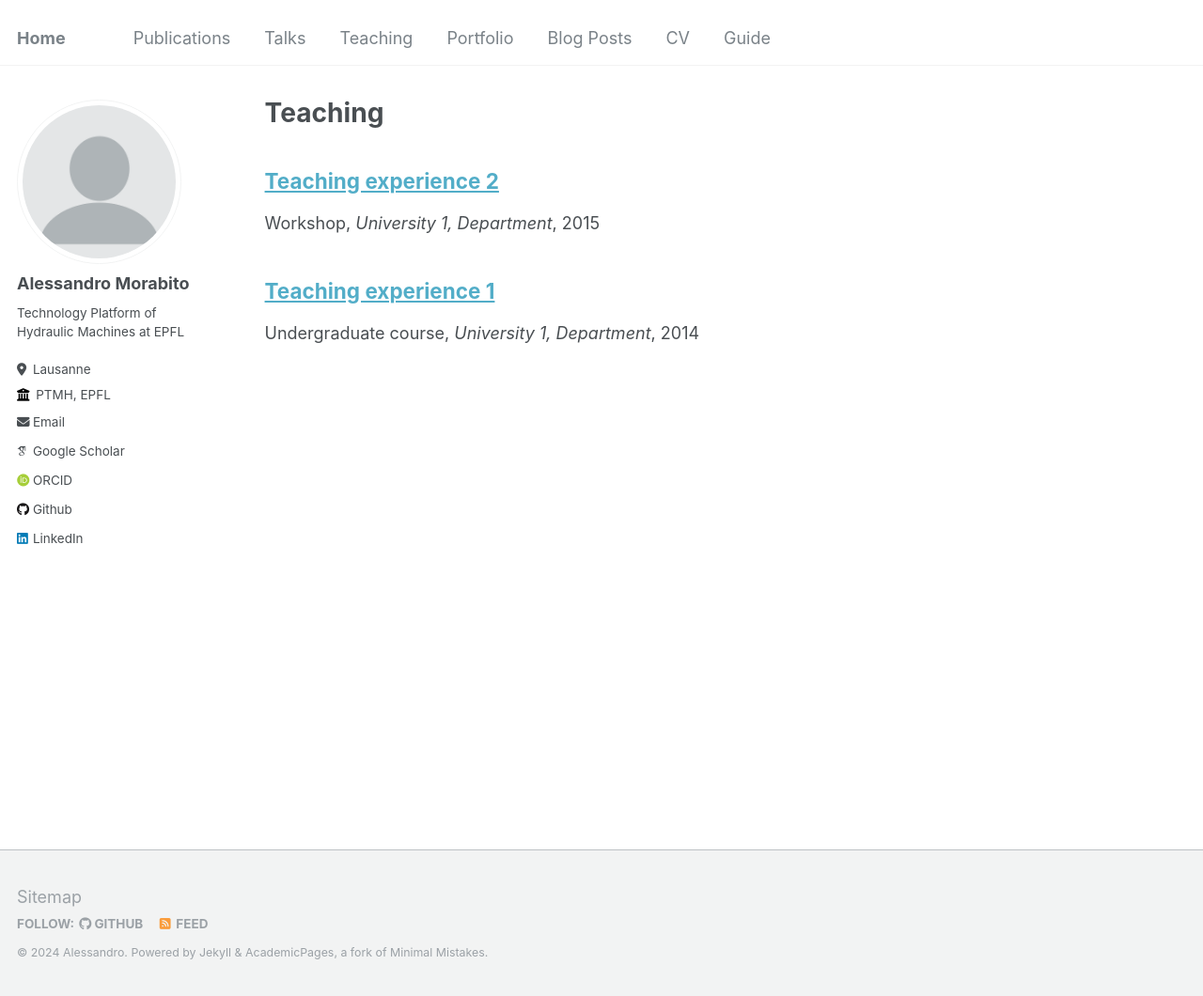
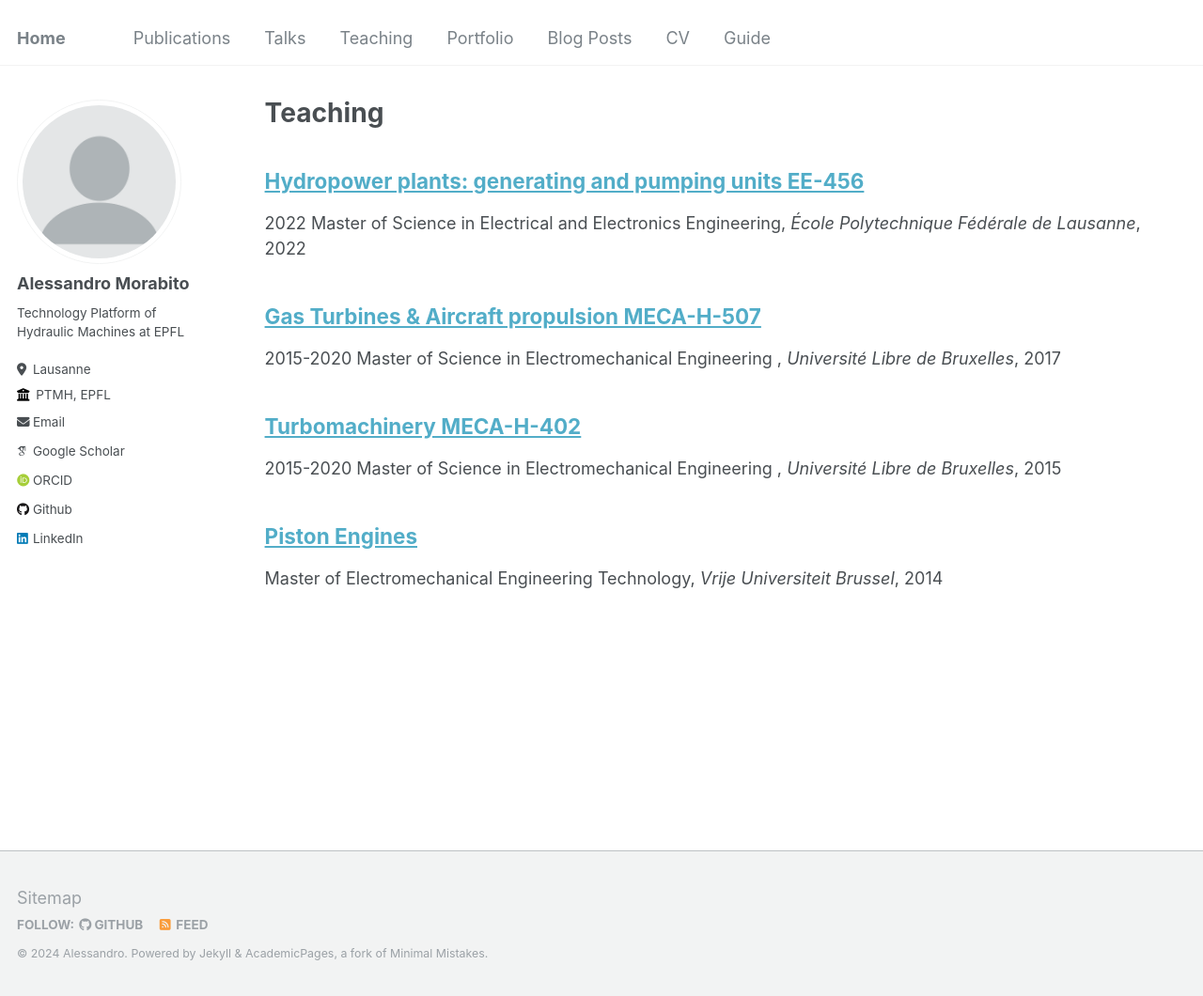
Before and after one commit to morabito-a/info, a Jekyll site: the page built from _pages/teaching.html, in a window 1280 px wide and 1060 px high. Shown: the whole window at 94% size. Built offline with Jekyll 4.4.1, drawn with Linux system fonts in a browser that asks for light colours; some web fonts are replaced.

Commit message:
teaching

```diff
--- /dev/null
+++ b/_teaching/2014-PE.md
@@ -0,0 +1,28 @@
+---
+title: "Piston Engines"
+collection: teaching
+type: "Master of Electromechanical Engineering Technology"
+permalink: /teaching/2014-PE
+venue: "Vrije Universiteit Brussel"
+date: 2014-01-01
+location: "Brussels, Belgium"
+---
+
+Laboratories
+
+OBJECTIVES
+======
+
+D1: learn the parts, construction, properties and applications of piston engines
+
+D2: gain insight into the operation of piston engines
+
+D3: apply the relevant laws when modelling piston engines
+
+D4: measure the performance of a piston engine in a test environment
+
+D5: interpret measurements and report correctly
+
+[Download](https://morabito-a.github.io/info/files/2014-PE.pdf)
+
+COURSE TEACHER: Prof. Francesco CONTINO, ECTS credits: 3
--- a/_teaching/2014-spring-teaching-1.md
+++ /dev/null
@@ -1,20 +0,0 @@
----
-title: "Teaching experience 1"
-collection: teaching
-type: "Undergraduate course"
-permalink: /teaching/2014-spring-teaching-1
-venue: "University 1, Department"
-date: 2014-01-01
-location: "City, Country"
----
-
-This is a description of a teaching experience. You can use markdown like any other post.
-
-Heading 1
-======
-
-Heading 2
-======
-
-Heading 3
-======
--- /dev/null
+++ b/_teaching/2015-Turbomachinery.md
@@ -0,0 +1,27 @@
+---
+title: "Turbomachinery MECA-H-402"
+collection: teaching
+type: "2015-2020 Master of Science in Electromechanical Engineering "
+permalink: /teaching/2015-Turbomachinery
+venue: "Université Libre de Bruxelles"
+date: 2015-01-01
+location: "Brussels, Belgium"
+---
+
+OBJECTIVE
+======
+
+Study of incompressible and compressible flow turbomachinery (pumps, centrifugal and axial compressors, radial and axial turbines)
+
+This teaching unit contributes to the following competencies:
+
+In-depth knowledge and understanding of exact sciences with the specificity of their application to engineering
+
+Reformulate complex engineering problems to solve them (simplifying assumptions, reducing complexity)
+
+Present and defend results in a scientifically sound way, using contemporary communication tools, for a national as well as for an international professional or lay audience
+
+Has a broad scientific knowledge, understanding and skills to be able to design, produce and maintain complex mechanical, electrical and/or energy systems with a focus on products, systems and services.
+
+
+COURSE TEACHER: Prof. Patrick HENDRICK, ECTS credits: 5
--- a/_teaching/2015-spring-teaching-2.md
+++ /dev/null
@@ -1,20 +0,0 @@
----
-title: "Teaching experience 2"
-collection: teaching
-type: "Workshop"
-permalink: /teaching/2015-spring-teaching-1
-venue: "University 1, Department"
-date: 2015-01-01
-location: "City, Country"
----
-
-This is a description of a teaching experience. You can use markdown like any other post.
-
-Heading 1
-======
-
-Heading 2
-======
-
-Heading 3
-======
--- /dev/null
+++ b/_teaching/2017-Aircraft.md
@@ -0,0 +1,27 @@
+---
+title: "Gas Turbines & Aircraft propulsion MECA-H-507"
+collection: teaching
+type: "2015-2020 Master of Science in Electromechanical Engineering "
+permalink: /teaching/2017-Aircraft
+venue: "Université Libre de Bruxelles"
+date: 2017-01-01
+location: "Brussels, Belgium"
+---
+
+OBJECTIVE
+======
+
+Study of the different gas turbine cycles and their applications followed by the study of their various components (modules)
+
+This teaching unit contributes to the following competencies:
+
+In-depth knowledge and understanding of exact sciences with the specificity of their application to engineering
+
+In-depth knowledge and understanding of integrated structural design methods in the framework of a global design strategy
+
+Has a broad scientific knowledge, understanding and skills to be able to design, produce and maintain complex mechanical, electrical and/or energy systems with a focus on products, systems and services.
+
+Has an in-depth understanding of safety standards and rules concerning mechanical, electrical and energy systems.
+
+
+COURSE TEACHER: Prof. Patrick HENDRICK, ECTS credits: 5
--- /dev/null
+++ b/_teaching/2022-Hydropower.md
@@ -0,0 +1,27 @@
+---
+title: "Hydropower plants: generating and pumping units EE-456"
+collection: teaching
+type: "2022 Master of Science in Electrical and Electronics Engineering"
+permalink: /teaching/2022-Hydropower
+venue: "École Polytechnique Fédérale de Lausanne"
+date: 2022-01-01
+location: "Lausanne, Switzerland"
+---
+
+Learning the general layout of a hydropower plant. Detailing the specification of Pelton, Francis, Kaplan and Bulb turbines, Storage pumps and Reversible pump-turbines.
+
+CONTENT
+======
+
+Introduction to hydropower
+layout of hydropower plants. storage and run-of-the river power plant
+Electricity Data
+Integrating new renewable energy with pumped storage power plants
+Type of Machines
+Global quantities and Energy losses
+Power balance
+Velocity triangles and Euler equation
+Turbine and Pump hydraulic Characteristics
+Model Testing
+
+COURSE TEACHER: Dr. Elena VAGNONI, Prof. François AVELLAN, ECTS credits: 2
```
Also changed, not shown: _publications/2021-cutwater.md (+1 -1 lines), 1 other file.
